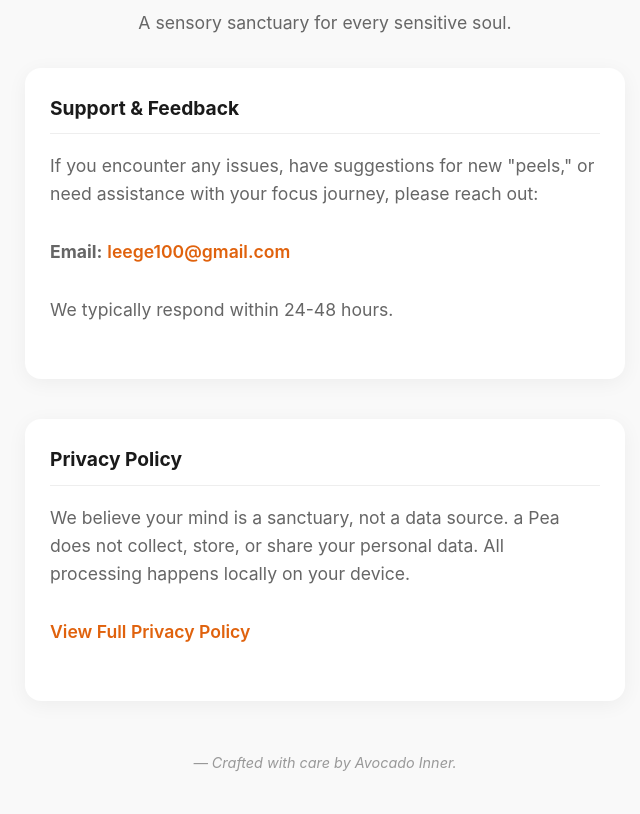
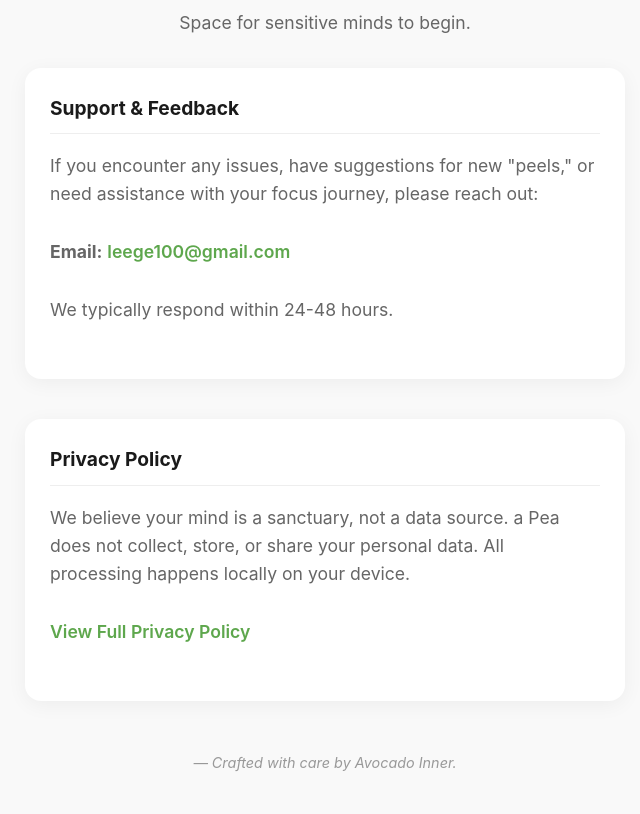
Before and after one commit to leege100/a-pea-support, a plain HTML site: page index.html in a window 1280 px wide. Shown: the part 139-953 px from the top of the page, without its empty margins (315-955 px from the left). Drawn offline with Linux system fonts and the light colour scheme.

Commit message:
update UI

```diff
--- a/index.html
+++ b/index.html
@@ -6,7 +6,7 @@
     <title>a Pea | Support & Privacy</title>
     <style>
         :root {
-            --brand-color: #E0620D; /* 你的 a Pea 暖橙色 */
+            --brand-color: #5EA74D;
             --bg-color: #F9F9F9;
             --text-primary: #1A1A1A;
             --text-secondary: #666;
@@ -39,7 +39,7 @@
 <body>
     <div class="container">
         <h1>a Pea</h1>
-        <p>A sensory sanctuary for every sensitive soul.</p>
+        <p>Space for sensitive minds to begin.</p>
 
         <div class="section">
             <h2>Support & Feedback</h2>
@@ -51,7 +51,7 @@
         <div class="section">
             <h2>Privacy Policy</h2>
             <p>We believe your mind is a sanctuary, not a data source. a Pea does not collect, store, or share your personal data. All processing happens locally on your device.</p>
-            <p><a href="#privacy">View Full Privacy Policy</a></p>
+            <p><a href="https://gist.githubusercontent.com/leege100/62d2f1c04ad342bbb31ce112b6761a32/raw/e2138bdbb03781ce41f6e3831077f6059bb0d1dd/legal.md">View Full Privacy Policy</a></p>
         </div>
 
         <div class="footer">
```
